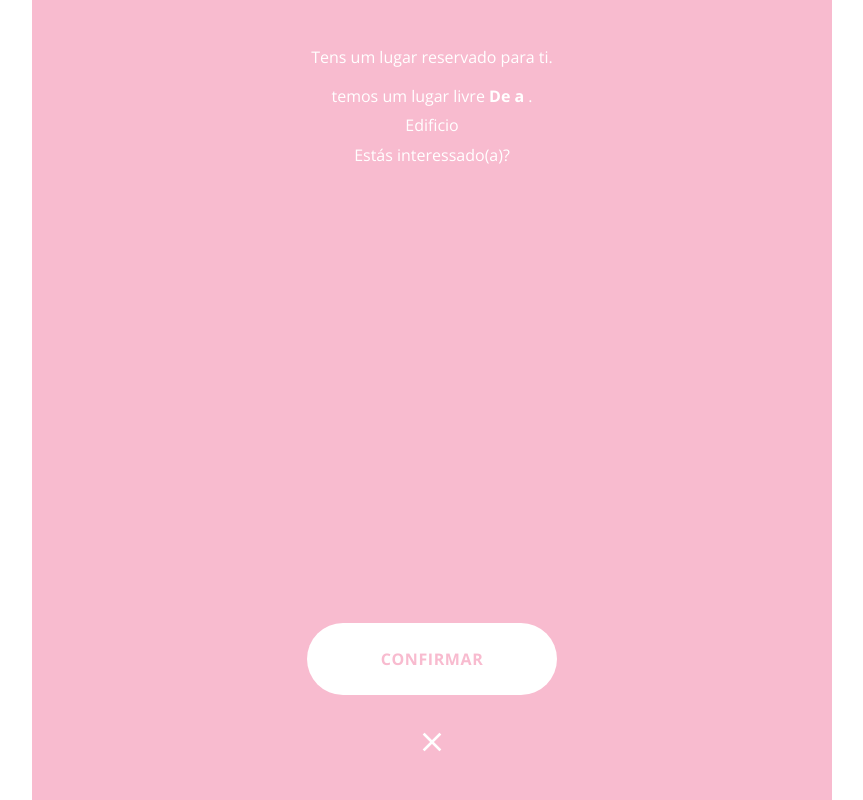
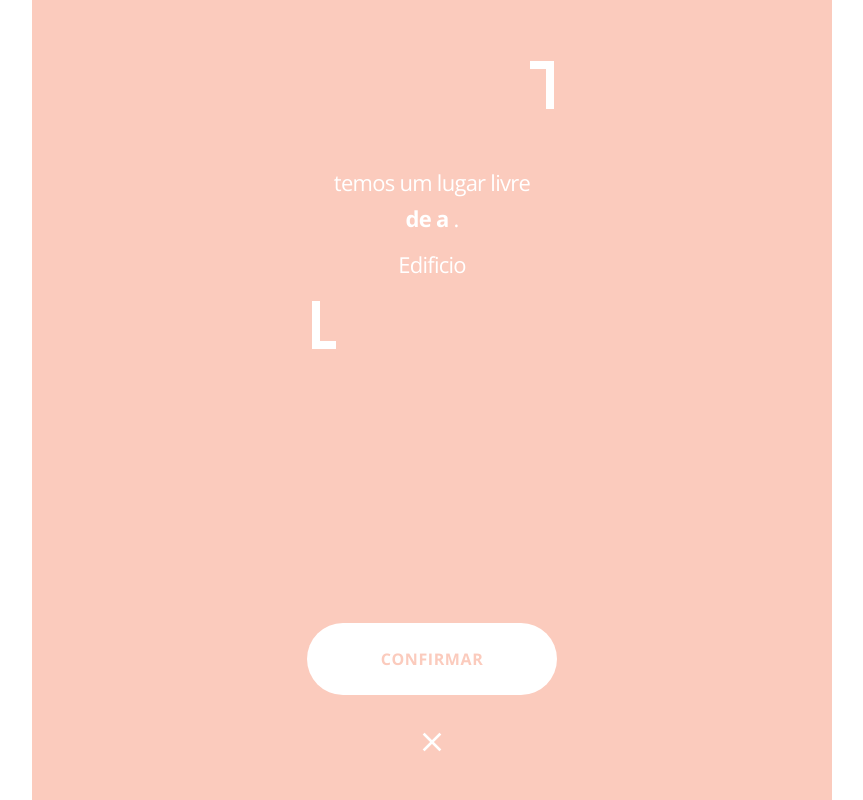
Before and after one commit to dargains/lugarlivre, a React (Create React App) app: page /accept in a window 1280 px wide. Shown: the whole page, without its empty margins (208-1071 px from the left). Built offline with nearby package versions, Linux system fonts and the light colour scheme; no server answers.

Commit message:
UPD: accept screen copy, styling;

```diff
--- a/src/pages/Accept.js
+++ b/src/pages/Accept.js
@@ -14,33 +14,37 @@ const AcceptScreen = () => {
   const [owner, setOwner] = useState({})
   const [believer, setBeliever] = useState({})
   const [loan, setLoan] = useState({})
+  const [id, setId] = useState(null)
   const [startDateString, setStartDateString] = useState('')
   const [endDateString, setEndDateString] = useState('')
   const [isSameDay, setSameDay] = useState(false)
+  const [color, setColor] = useState(`var(--m-0${Math.floor(Math.random() * 5) + 1})`)
 
-  const sendEmail = () => {
+  const sendEmail = (owner, believer, accepted) => {
+    const message = accepted
+      ? `<p>Olá ${owner.name}, ${believer.name} acaba de aceitar um lugar de garagem!</p><p>Vai ter com ele/a para combinar coisas.</p>`
+      : `<p>Olá ${owner.name}. ${believer.name} acaba de recusar a tua oferta de lugar.</p><p>Clica <a href="https://lugarlivre.azurewebsites.net">aqui</a> para escolher outra pessoa.</p>`
     const data = JSON.stringify({
       "fromName": "Lugar Livre",
       "toEmail": owner.email,
       "fromEmail": "lugar.livre@fullsix.pt",
       "emailSubject": `[Lugar Livre] Oferta aceite`,
       "emailMessage": `<div style="font-family: sans-serif;">
-      <p>Olá ${owner.name}, ${believer.name} acaba de aceitar um lugar de garagem!</p>
-      <p>Vai ter com ele/a para combinar coisas.</p>
+        ${message}
       </div>`
     })
-    console.log(data);
-    // Axios.post(emailEndpoint, data)
+
+    Axios.post(emailEndpoint, data)
   }
 
-  const sendSMS = () => {
-    const { name, phone } = owner
+  const sendSMS = (owner, believer, accepted) => {
     const accountSid = ''
     const authToken = ''
+    const message = accepted ? `O teu lugar foi atribuído com sucesso.` : `O teu lugar continua livre. Podes atribuí-lo a outra pessoa.`
     const data = JSON.stringify({
-      To: `+351${phone}`,
+      To: `+351${owner.phone}`,
       From: '+17345476775',
-      Body: `Obrigado, ${name}. O lugar foi aceite.`
+      Body: message
     })
     const headers = {
       "Content-Type": "application/x-www-form-urlencoded",
@@ -61,55 +65,117 @@ const AcceptScreen = () => {
     setOwner(currentOwner);
 
     const believerResponse = await Axios(dataEndpoint + `/believers?filter[id][eq]=${believerId}`);
-    const currentbeliever = believerResponse.data.data[0];
-    setBeliever(currentbeliever)
+    const currentBeliever = believerResponse.data.data[0];
+    setBeliever(currentBeliever)
 
-    setStartDateString(moment(currentLoan.start).isSame(currentLoan.end, 'year') ? moment(currentLoan.start).isSame(currentLoan.end, 'month') ? moment(currentLoan.start).format('DD') : moment(currentLoan.start).format('DD [de] MMMM') : moment(currentLoan.start).format('DD [de] MMMM [de] YYYY'));
-    setEndDateString(moment(currentLoan.end).format("DD [de] MMMM [de] YYYY"))
+    setStartDateString(moment(currentLoan.start).isSame(currentLoan.end, 'year') ? moment(currentLoan.start).isSame(currentLoan.end, 'month') ? moment(currentLoan.start).format('DD') : moment(currentLoan.start).format('DD [de] MMMM') : moment(currentLoan.start).format('DD [de] MMMM'));
+    setEndDateString(moment(currentLoan.end).format("DD [de] MMMM"))
     setSameDay(moment(currentLoan.start).isSame(currentLoan.end))
 
-    sendEmail()
-    if (currentOwner.phone) sendSMS()
   }
 
-  useEffect(() => {
-    const { search } = window.location;
-    const id = parseInt(search.split('=')[1]);
-    getInfo(id)
+  const handleAccept = () => {
+    sendEmail(owner, believer, false)
+    if (owner.phone) sendSMS(owner, believer, false)
+
     Axios(dataEndpoint + `/loans/${id}`, {
       method: 'PATCH',
       data: {
         status: 'accepted'
       }
     })
+  }
+  const handleRefuse = () => {
+    sendEmail(owner, believer, true)
+    if (owner.phone) sendSMS(owner, believer, true)
+
+    Axios(dataEndpoint + `/loans/${id}`, {
+      method: 'PATCH',
+      data: {
+        status: 'refused'
+      }
+    })
+  }
+
+  useEffect(() => {
+    const { search } = window.location;
+    const id = parseInt(search.split('=')[1]);
+    setId(id)
+    getInfo(id)
   }, []);
 
   return (
-    <Container backColor="var(--m-05)">
-      <Body>Tens um lugar reservado para ti.</Body>
+    <Container backColor={color}>
       <Box>
-        <Body><strong>{believer.name}</strong> temos um lugar livre <strong>{isSameDay ? `${endDateString}` : `De ${startDateString} a ${endDateString}`}</strong>.</Body>
-        <Body>Edificio {owner?.building}</Body>
-        <Body>{owner?.spot}</Body>
-        <Body>Estás interessado(a)?</Body>
+        <span></span>
+        <Body><strong>{believer.name}</strong><br /> temos um lugar livre <strong><br />{isSameDay ? `a ${endDateString}` : `de ${startDateString} a ${endDateString}`}</strong>.</Body>
+        <Body>Edificio <strong>{owner.building}</strong></Body>
+        <Body><strong>{owner.spot}</strong></Body>
+        <span></span>
       </Box>
       <ButtonContainer>
-        <Button white color="var(--m-05)">Confirmar</Button>
-        <AltButton white icon="close" />
+        <Button white color={color} onClick={handleAccept}>Confirmar</Button>
+        <AltButton white icon="close" onClick={handleRefuse} />
       </ButtonContainer>
     </Container >
   )
 }
 
 const Box = styled.div`
-  margin: 20px 0 60px;
+  margin: 80px auto 60px;
+  max-width: 260px;
+  span:nth-of-type(1),
+  span:nth-of-type(2) {
+    position: absolute;
+    width: 24px;
+    height: 48px;
+    top: 50%;
+    left: 50%;
+    &:before,
+    &:after {
+      content: '';
+      background-color: var(--neu-01);
+      position: absolute;
+    }
+    &:before {
+      width: 8px;
+      height: 100%;
+    }
+    &:after {
+      width: 100%;
+      height: 8px;
+    }
+  }
+  span:nth-of-type(1) {
+    transform: translate3d(-23%,-9%,0);
+    animation: openTopRightBracket .5s cubic-bezier(0.175, 0.885, 0.32, 1.4) .5s forwards;
+    &:before,
+    &:after {
+      top: 0;
+      right: -10%;
+    }
+  }
+  span:nth-of-type(2) {
+    transform: translate3d(-77%,-7%,0);
+    animation: openBottomLeftBracket .5s cubic-bezier(0.175, 0.885, 0.32, 1.4) .5s forwards;
+    &:before,
+    &:after {
+      bottom: 0;
+      left: 0;
+    }
+  }
 `;
 
 const Body = styled.p`
-  font-size: 1em;
-  margin-bottom: 10px;
-  line-height: 1.2em;
+  margin: 0 auto 10px;
+  /* padding: 0 40px; */
+  font-size: 22px;
+  line-height: 36px;
+  letter-spacing: -0.73px;
   color: var(--neu-01);
+  opacity: 0;
+  animation: fadeIn .5s ease-in-out .8s forwards;
+  max-width: 244px;
 `;
 
 export default AcceptScreen
```
